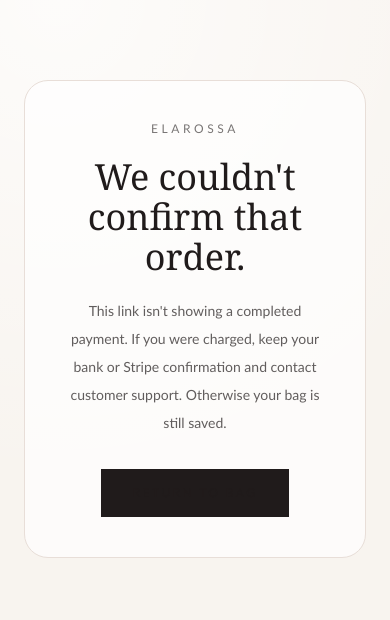
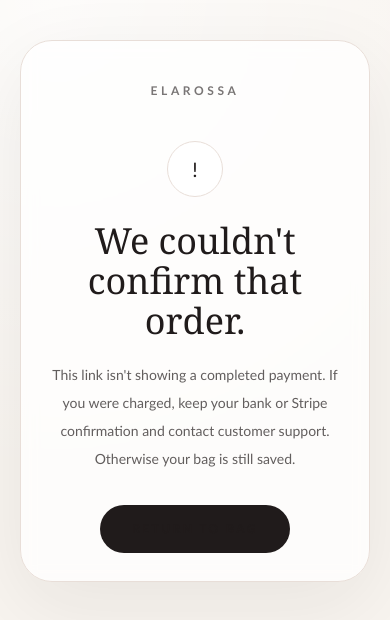
Before and after one commit to zero69-art/Elarossa, a Next.js app: page /checkout/success in a window 390 px wide. Shown: the top 620 px of the page. Built offline with nearby package versions, Linux system fonts and the light colour scheme; no server answers.

Commit message:
Refine checkout confirmation experience

```diff
--- a/app/checkout/success/page.tsx
+++ b/app/checkout/success/page.tsx
@@ -32,29 +32,47 @@ function CheckoutSuccessContent() {
   }, [searchParams]);
 
   if (status === "checking") {
-    return <p className="text-sm opacity-60">Confirming your order…</p>;
+    return (
+      <div className="mt-8" role="status" aria-live="polite">
+        <div className="mx-auto h-10 w-10 animate-pulse rounded-full border border-[#e8ded8] bg-white" />
+        <p className="mt-5 text-sm opacity-60">Confirming your order…</p>
+      </div>
+    );
   }
 
   if (status === "unverified") {
     return <>
-      <h1 className="serif mt-5 text-4xl">We couldn&apos;t confirm that order.</h1>
+      <div className="mx-auto mt-7 flex h-14 w-14 items-center justify-center rounded-full border border-[#e8ded8] bg-white text-xl">!</div>
+      <h1 className="serif mt-6 text-4xl sm:text-5xl">We couldn&apos;t confirm that order.</h1>
       <p className="mx-auto mt-5 max-w-md text-sm leading-7 opacity-70">This link isn&apos;t showing a completed payment. If you were charged, keep your bank or Stripe confirmation and contact customer support. Otherwise your bag is still saved.</p>
-      <Link href="/cart" className="mt-8 inline-block bg-[#201b1b] px-8 py-4 text-xs tracking-[.2em] text-white">RETURN TO BAG</Link>
+      <Link href="/cart" className="mt-8 inline-flex min-h-12 items-center justify-center rounded-full bg-[#201b1b] px-8 text-xs font-semibold tracking-[.2em] text-white transition hover:-translate-y-0.5 hover:shadow-lg">RETURN TO BAG</Link>
     </>;
   }
 
   return <>
-    <h1 className="serif mt-5 text-5xl">Thank you.</h1>
+    <div className="mx-auto mt-7 flex h-14 w-14 items-center justify-center rounded-full bg-[#201b1b] text-lg text-white" aria-hidden="true">✓</div>
+    <p className="mt-6 text-xs font-semibold tracking-[.25em] opacity-50">ORDER CONFIRMED</p>
+    <h1 className="serif mt-3 text-5xl sm:text-6xl">Thank you.</h1>
     <p className="mx-auto mt-5 max-w-md text-sm leading-7 opacity-70">Your payment has been submitted successfully. Keep your Stripe confirmation for your records. Order fulfilment and shipping updates will follow once the fulfilment workflow is connected.</p>
-    <Link href="/products" className="mt-8 inline-block bg-[#201b1b] px-8 py-4 text-xs tracking-[.2em] text-white">CONTINUE SHOPPING</Link>
+    <div className="mx-auto mt-8 grid max-w-md gap-3 text-left sm:grid-cols-2">
+      <div className="rounded-2xl border border-[#e8ded8] bg-white/80 p-4">
+        <p className="text-[10px] font-semibold tracking-[.18em] opacity-50">PAYMENT</p>
+        <p className="mt-1 text-sm">Confirmed via Stripe</p>
+      </div>
+      <div className="rounded-2xl border border-[#e8ded8] bg-white/80 p-4">
+        <p className="text-[10px] font-semibold tracking-[.18em] opacity-50">DELIVERY</p>
+        <p className="mt-1 text-sm">5–12 business days</p>
+      </div>
+    </div>
+    <Link href="/products" className="mt-8 inline-flex min-h-12 items-center justify-center rounded-full bg-[#201b1b] px-8 text-xs font-semibold tracking-[.2em] text-white transition hover:-translate-y-0.5 hover:shadow-lg">CONTINUE SHOPPING</Link>
   </>;
 }
 
 export default function CheckoutSuccess() {
-  return <main className="min-h-screen px-6 py-20">
-    <div className="mx-auto max-w-xl rounded-3xl border border-[#e8ded8] bg-white/70 p-10 text-center">
-      <p className="text-xs tracking-[.3em] opacity-60">ELAROSSA</p>
-      <Suspense fallback={<p className="mt-5 text-sm opacity-60">Confirming your order…</p>}>
+  return <main className="min-h-screen px-5 py-10 sm:px-6 sm:py-20">
+    <div className="mx-auto max-w-xl rounded-[2rem] border border-[#e8ded8] bg-white/75 p-7 text-center shadow-[0_24px_80px_rgba(32,27,27,.07)] backdrop-blur sm:p-10">
+      <Link href="/" className="inline-flex min-h-11 items-center text-xs font-semibold tracking-[.3em] opacity-60 transition hover:opacity-100" aria-label="Return to Elarossa home">ELAROSSA</Link>
+      <Suspense fallback={<div className="mt-8" role="status" aria-live="polite"><p className="text-sm opacity-60">Confirming your order…</p></div>}>
         <CheckoutSuccessContent />
       </Suspense>
     </div>
```
